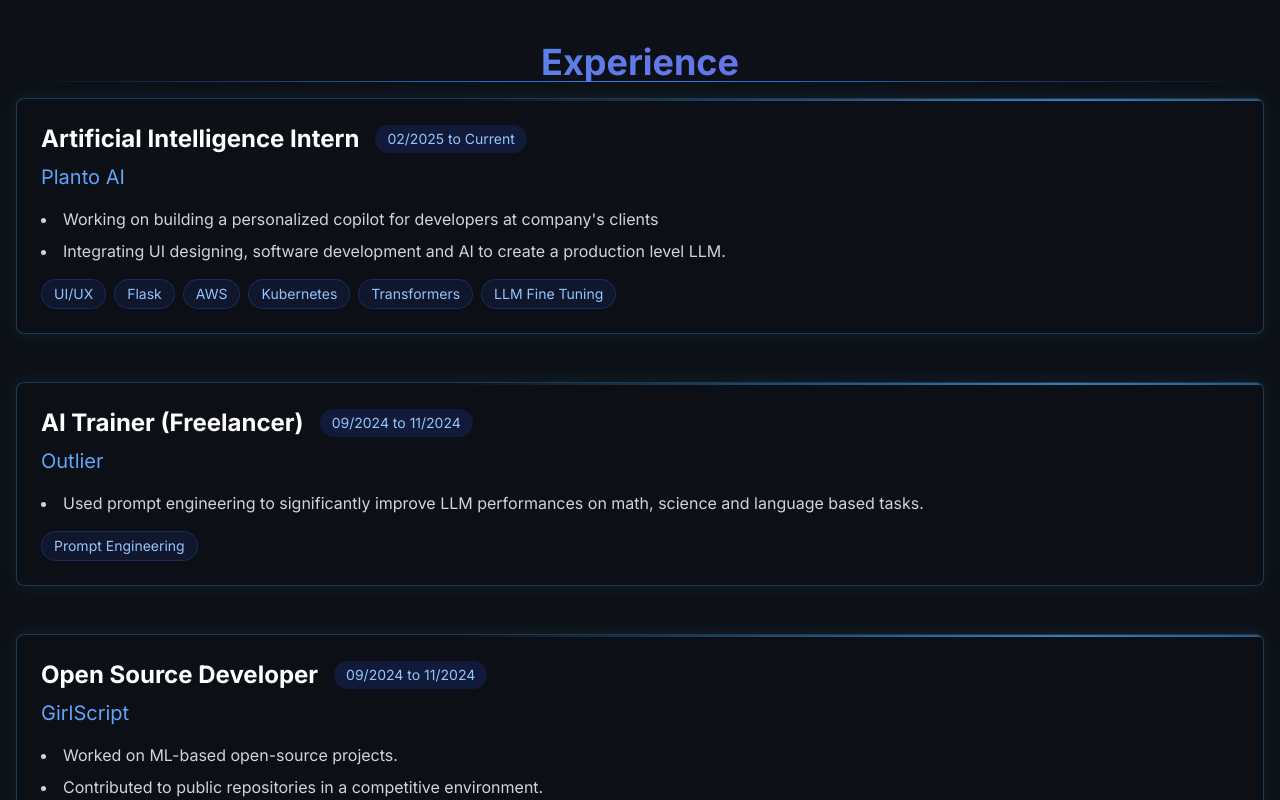
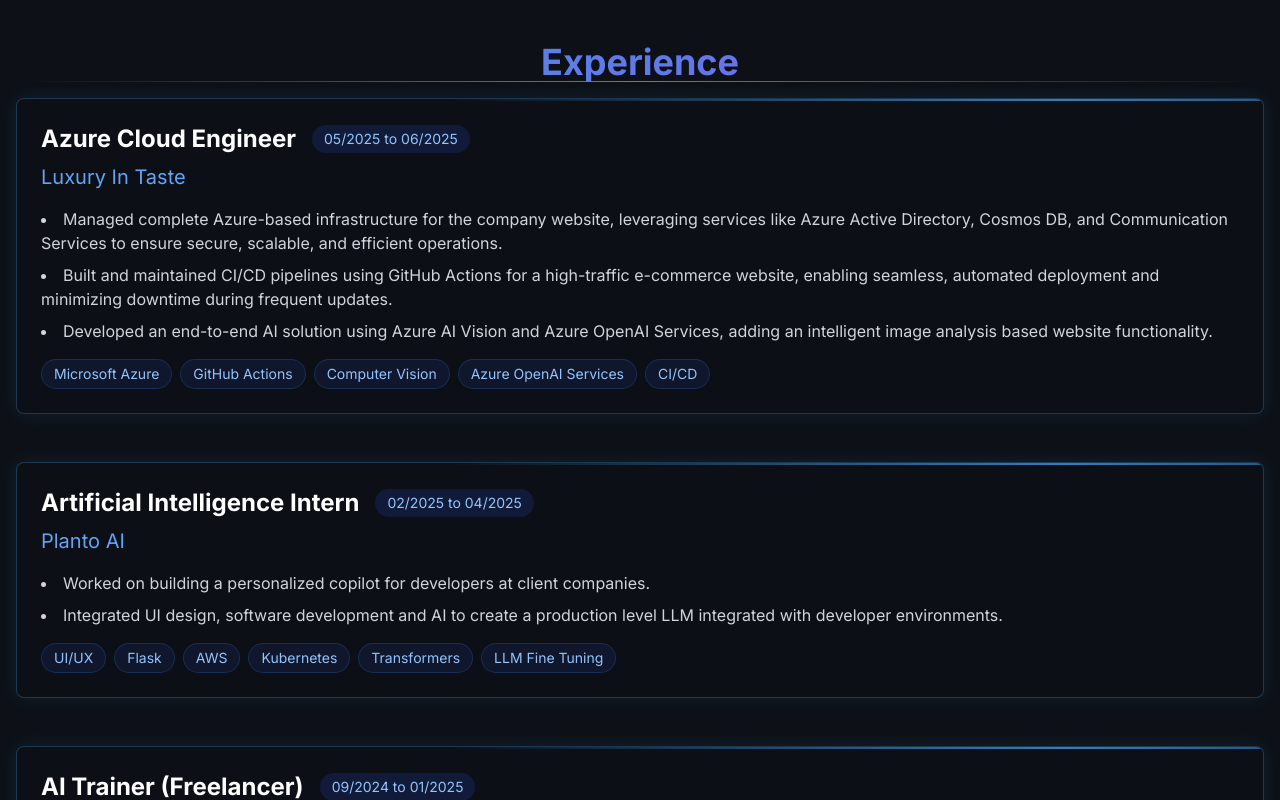
Before and after one commit to Vishisht16/portfolio, a Next.js app: page / in a window 1280 px wide. Shown: the part 2580-3380 px from the top of the page. Built offline with nearby package versions, Linux system fonts and the light colour scheme.

Commit message:
website content update

```diff
--- a/components/Experience.tsx
+++ b/components/Experience.tsx
@@ -7,21 +7,33 @@ import FuturisticBox from "./ui/FuturisticBox"
 export default function Experience({ id }: { id?: string }) {
   const experiences = [
     {
+      title: "Azure Cloud Engineer",
+      company: "Luxury In Taste",
+      date: "05/2025 to 06/2025",
+      description: [
+        "Managed complete Azure-based infrastructure for the company website, leveraging services like Azure Active Directory, Cosmos DB, and Communication Services to ensure secure, scalable, and efficient operations.",
+        "Built and maintained CI/CD pipelines using GitHub Actions for a high-traffic e-commerce website, enabling seamless, automated deployment and minimizing downtime during frequent updates.",
+        "Developed an end-to-end AI solution using Azure AI Vision and Azure OpenAI Services, adding an intelligent image analysis based website functionality."
+      ],
+      skills: ["Microsoft Azure", "GitHub Actions", "Computer Vision", "Azure OpenAI Services", "CI/CD"],
+    },
+    {
       title: "Artificial Intelligence Intern",
       company: "Planto AI",
-      date: "02/2025 to Current",
+      date: "02/2025 to 04/2025",
       description: [
-        "Working on building a personalized copilot for developers at company's clients",
-        "Integrating UI designing, software development and AI to create a production level LLM.",
+        "Worked on building a personalized copilot for developers at client companies.",
+        "Integrated UI design, software development and AI to create a production level LLM integrated with developer environments.",
       ],
       skills: ["UI/UX", "Flask", "AWS", "Kubernetes", "Transformers", "LLM Fine Tuning"],
     },
     {
       title: "AI Trainer (Freelancer)",
       company: "Outlier",
-      date: "09/2024 to 11/2024",
+      date: "09/2024 to 01/2025",
       description: [
-        "Used prompt engineering to significantly improve LLM performances on math, science and language based tasks.",
+        "Worked under a subsidiary of Scale AI, using prompt engineering techniques to significantly improve performance on various LLMs.",
+        "The projects were RLHF-based, focusing on math, science, linguistic and programming tasks."
       ],
       skills: ["Prompt Engineering"],
     },
@@ -30,8 +42,8 @@ export default function Experience({ id }: { id?: string }) {
       company: "GirlScript",
       date: "09/2024 to 11/2024",
       description: [
-        "Worked on ML-based open-source projects.",
-        "Contributed to public repositories in a competitive environment.",
+        "Worked on ML-based open-source projects, contributing to public repositories in a competitive environment.",
+        "Created deep learning models for autocorrect, speech emotion recognition, text-to-music generator app and more.",
       ],
       skills: ["PyTorch", "TensorFlow", "OpenCV", "Speech Recognition"],
     },
--- a/components/Research.tsx
+++ b/components/Research.tsx
@@ -14,14 +14,6 @@ export default function Research({ id }: { id?: string }) {
         "Collaborating with linguists, this project aims to integrate the underrespresented languages into AI systems and establish a benchmark for any such future endeavors.",
       ],
       technologies: ["Data Collection", "Data Preprocessing", "Algorithms", "Natural Language Processing", "Linguistics"],
-    },
-    {
-      title: "Activity Recognition in Classroom",
-      description: [
-        "As a personal project, I'm developing and training a multimodal deep learning model for activity recognition in a classroom environment using a large and diverse dataset.",
-        "Main focus of the project is to use Computer Vision and Deep Learning algorithms to automatically detect and categorize classroom activities of students and teachers to automate monitoring and improve classroom management.",
-      ],
-      technologies: ["Computer Vision", "Deep Learning", "Distributed Computing", "Google Cloud Platform (GCP)"],
     },
   ]
 
--- a/components/Skills.tsx
+++ b/components/Skills.tsx
@@ -9,7 +9,10 @@ export default function Skills({ id }: { id?: string }) {
     "PyTorch",
     "TensorFlow",
     "OpenCV",
+    "Hugging Face",
+    "LangChain",
     "Google Cloud Platform (GCP)",
+    "Microsoft Azure",
     "Data Science",
     "Deep learning",
     "Computer Vision",
```
